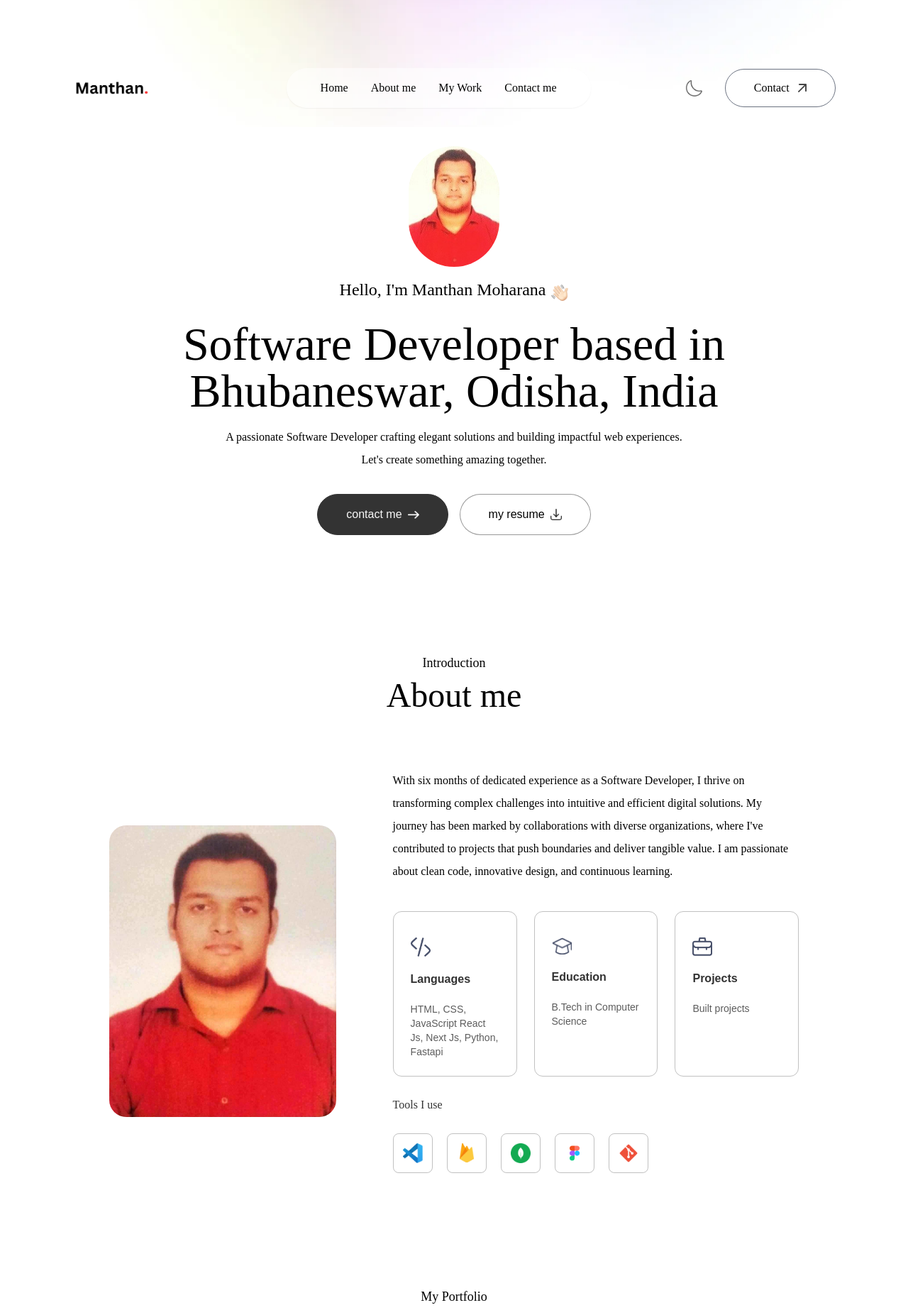
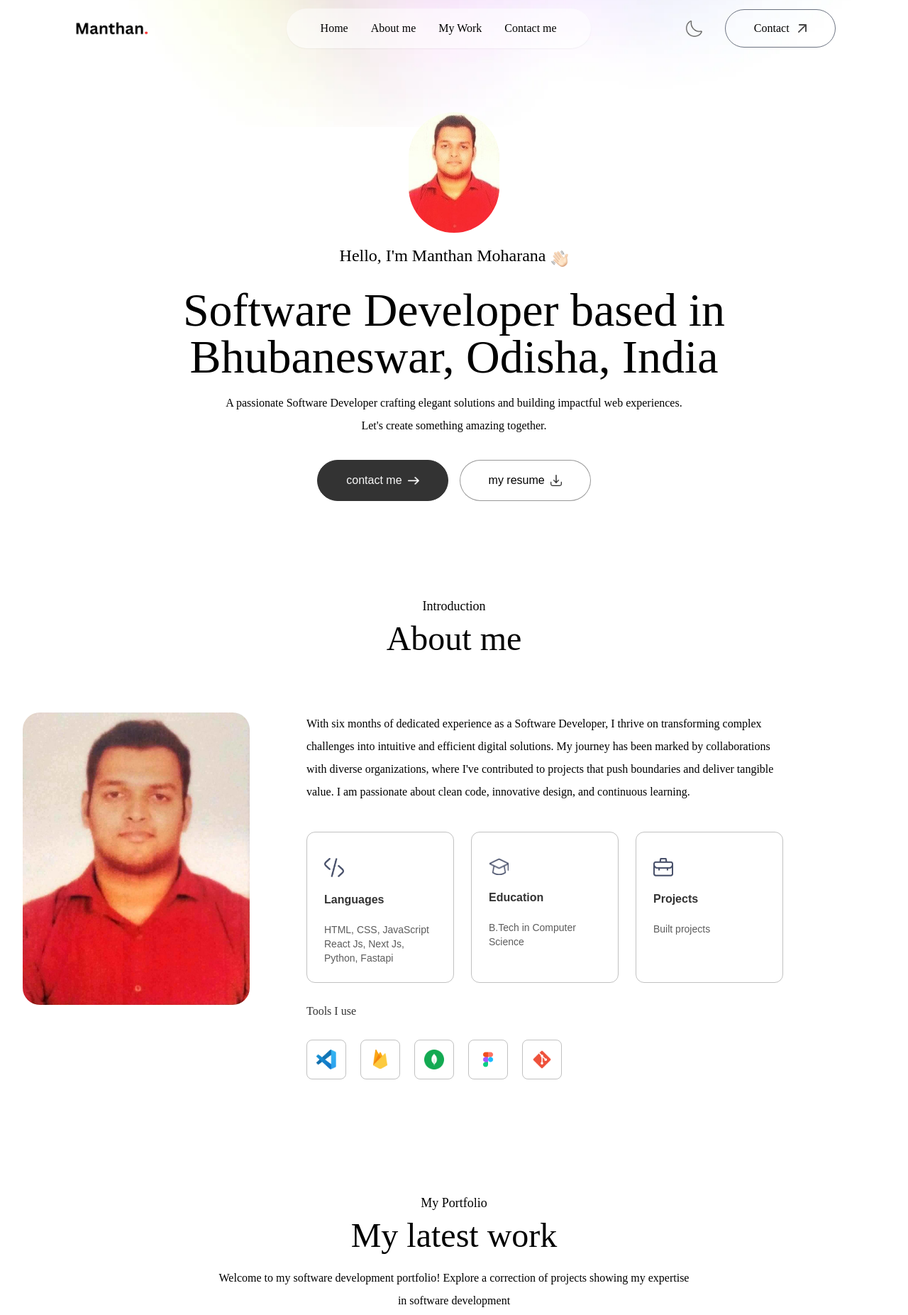
Before and after one commit to Manthan03583/porfolio, a Next.js app: page / in a window 1280 px wide. Shown: the top 1853 px of the page at 71% size. Built offline with nearby package versions, Linux system fonts and the light colour scheme; a web font is replaced by a local one.

Commit message:
fixing navbar

```diff
--- a/app/globals.css
+++ b/app/globals.css
@@ -4,4 +4,5 @@
 
 body {
   font-family: Outfit;
+  margin: 0;
 }
--- a/components/About.jsx
+++ b/components/About.jsx
@@ -1,11 +1,11 @@
 import { assets, infoList, toolsData, aboutData } from '@/public/assets/assets'
 import Image from 'next/image'
 import React from 'react'
-import {motion} from 'motion/react'
+import {motion} from 'framer-motion'
 
 const About = ({isDarkMode}) => {
   return (
-    <motion.div id='about' className='w-full px-[12%] py-10 scroll-mt-20'
+    <motion.div id='about' className='w-full px-4 sm:px-6 lg:px-8 py-10 scroll-mt-24'
       initial={{opacity: 0}}
       whileInView={{opacity: 1}}
       transition={{duration: 1}}
@@ -25,12 +25,12 @@ const About = ({isDarkMode}) => {
           About me
         </motion.h2>
 
-        <motion.div className='flex w-full flex-col lg:flex-row items-center gap-20 my-20'
+        <motion.div className='flex w-full flex-col lg:flex-row items-center lg:items-start gap-10 lg:gap-20 my-10 lg:my-20'
            initial={{opacity: 0}}
            whileInView={{opacity: 1}}
            transition={{duration: 0.8}}
         >
-          <motion.div className='w-64 sm:w-80 rounded-3xl max-w-none'
+          <motion.div className='w-48 sm:w-64 lg:w-80 rounded-3xl max-w-none mx-auto lg:mx-0'
              initial={{opacity: 0, scale: 0.9}}
              whileInView={{opacity: 1, scale: 1}}
              transition={{duration: 0.6}}
@@ -38,16 +38,16 @@ const About = ({isDarkMode}) => {
             <Image src={assets.user_image} alt='Manthan Moharana' className='w-full rounded-3xl'/>
           </motion.div>
 
-          <motion.div className='flex-1'
+          <motion.div
              initial={{opacity: 0}}
              whileInView={{opacity: 1}}
              transition={{duration: 0.6, delay: 0.8}}
           >
-            <p className='mb-10 max-w-2xl font-Ovo'>
+            <p className='mb-10 max-w-2xl font-Ovo text-center lg:text-left mx-auto lg:mx-0'>
               {aboutData.introParagraph}
             </p>
 
-            <motion.ul className='grid grid-cols-3 sm:grid-cols-3 gap-6 max-w-2xl'
+            <motion.ul className='grid grid-cols-2 sm:grid-cols-3 gap-6 max-w-2xl mx-auto lg:mx-0'
                initial={{opacity: 0}}
                whileInView={{opacity: 1}}
                transition={{duration: 0.8, delay: 1}}
@@ -70,7 +70,7 @@ const About = ({isDarkMode}) => {
               initial={{y:20, opacity: 0}}
               whileInView={{y:0, opacity: 1}}
               transition={{delay: 1.3, duration: 0.5}}
-              className='my-6 text-secondaryText font-Ovo dark:text-primaryText/80'
+              className='my-6 text-secondaryText font-Ovo dark:text-primaryText/80 text-center lg:text-left'
             >
               Tools I use
             </motion.h4>
@@ -79,7 +79,7 @@ const About = ({isDarkMode}) => {
               initial={{y:20, opacity: 0}}
               whileInView={{y:0, opacity: 1}}
               transition={{delay: 1.3, duration: 0.5}}
-              className='flex items-center gap-3 sm:gap-5'>
+              className='flex flex-wrap items-center justify-center lg:justify-start gap-2 sm:gap-3 lg:gap-5'>
               {toolsData.map((tool, index)=>(
                 <motion.li
                   whileHover={{scale:1.1}}
--- a/components/Header.jsx
+++ b/components/Header.jsx
@@ -5,7 +5,7 @@ import { motion } from "motion/react"
 
 const Header = () => {
   return (
-    <div className='w-11/12 max-w-3xl text-center mx-auto h-screen flex flex-col items-center justify-center gap-4 mt-20'>
+    <div className='w-11/12 max-w-3xl text-center mx-auto h-screen flex flex-col items-center justify-center gap-4 pt-16'>
         <motion.div
             initial={{scale: 0}}
             whileInView={{scale: 1}}
--- a/components/Navbar.jsx
+++ b/components/Navbar.jsx
@@ -33,7 +33,7 @@ const Navbar = ({isDarkMode, setIsDarkMode}) => {
         <div className='fixed top-0 right-0 w-11/12 -z-10 translate-y-[-80%] dark:hidden'>
             <Image src={assets.header_bg_color} alt='' className='w-full' />
         </div>
-            <nav className={`w-full fixed px-5 lg:px-8 xl:px-[8%] py-4 flex items-center justify-between
+            <nav className={`w-full fixed px-5 lg:px-8 xl:px-[8%] py-3 flex items-center justify-between
                  z-50 ${isScroll ? "bg-lightBackground bg-opacity-50 backdrop-blur-lg shadow-sm dark:bg-darkBackground dark:shadow-lg" : ""}`}>
                 <a href="#top">
                     <Image src={ isDarkMode ? assets.logo_dark : assets.logo} alt='' className='w-28 cursor-pointer mr-14' />
```
